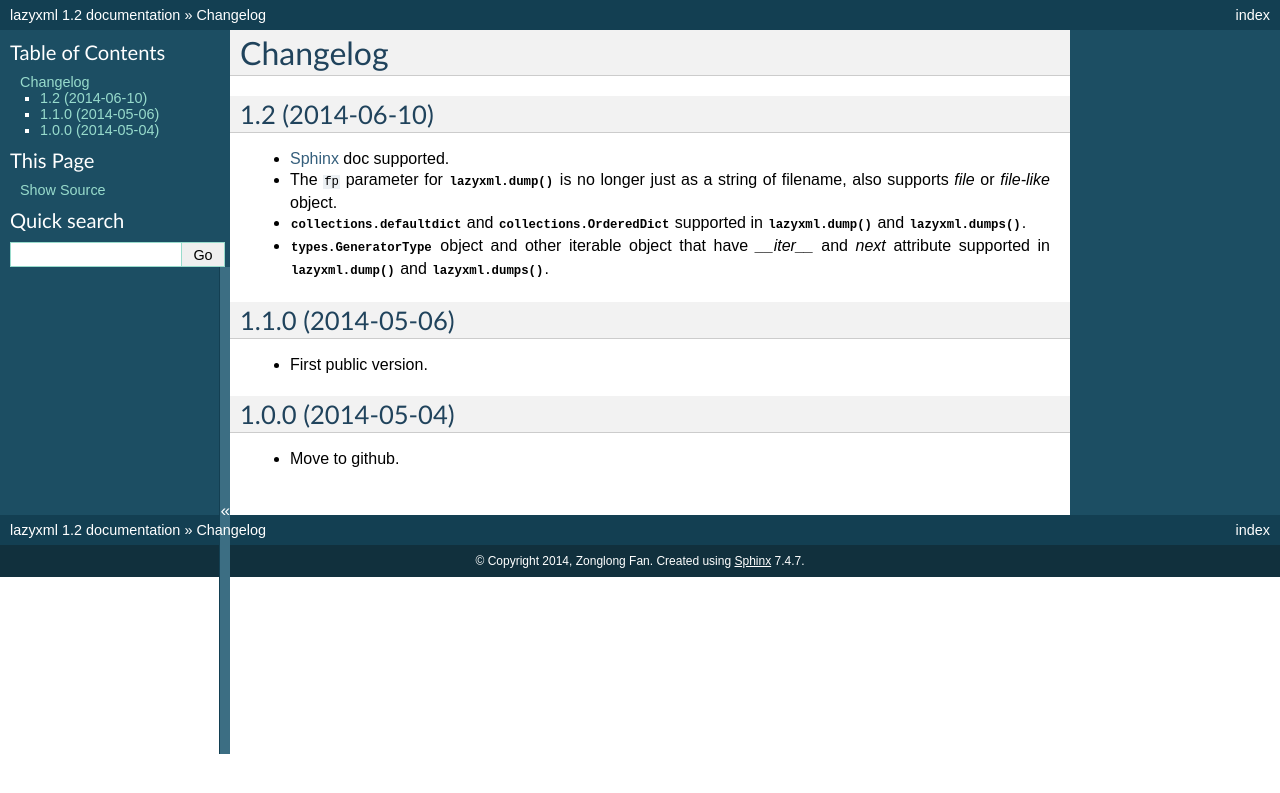
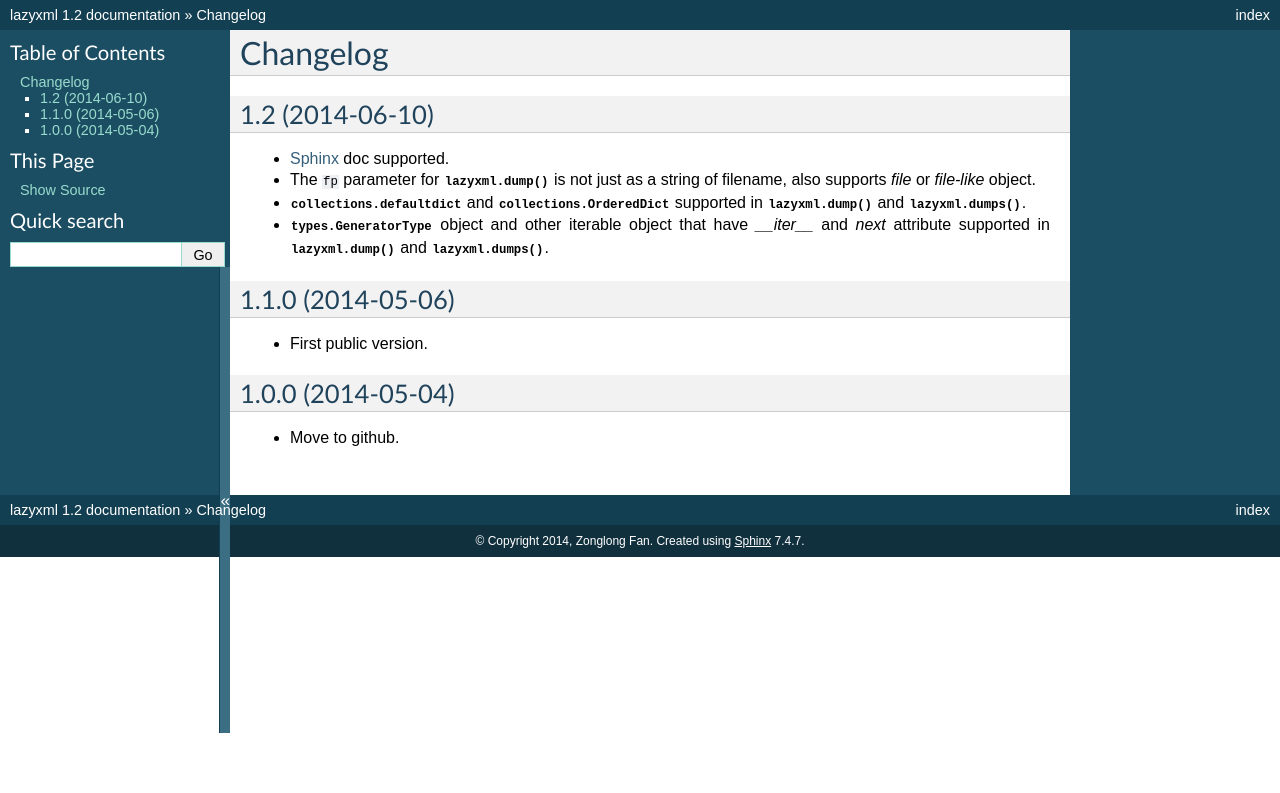
Before and after one commit to druagoon/lazyxml, a Sphinx documentation site: the page built from docs/changelog.rst, in a window 1280 px wide. Shown: the top 793 px of the page. Built offline with Sphinx 7.4.7, drawn with Linux system fonts in a browser that asks for light colours.

Commit message:
Modify changelog

```diff
--- a/docs/changelog.rst
+++ b/docs/changelog.rst
@@ -6,7 +6,7 @@ Changelog
 ----------------
 
 - `Sphinx <http://sphinx.pocoo.org/>`_ doc supported.
-- The ``fp`` parameter for :func:`lazyxml.dump` is no longer just as a string of filename, also supports `file` or `file-like` object.
+- The ``fp`` parameter for :func:`lazyxml.dump` is not just as a string of filename, also supports `file` or `file-like` object.
 - :class:`collections.defaultdict` and :class:`collections.OrderedDict` supported in :func:`lazyxml.dump` and :func:`lazyxml.dumps`.
 - :data:`types.GeneratorType` object and other iterable object that have `__iter__` and `next` attribute supported in :func:`lazyxml.dump` and :func:`lazyxml.dumps`.
 
```
